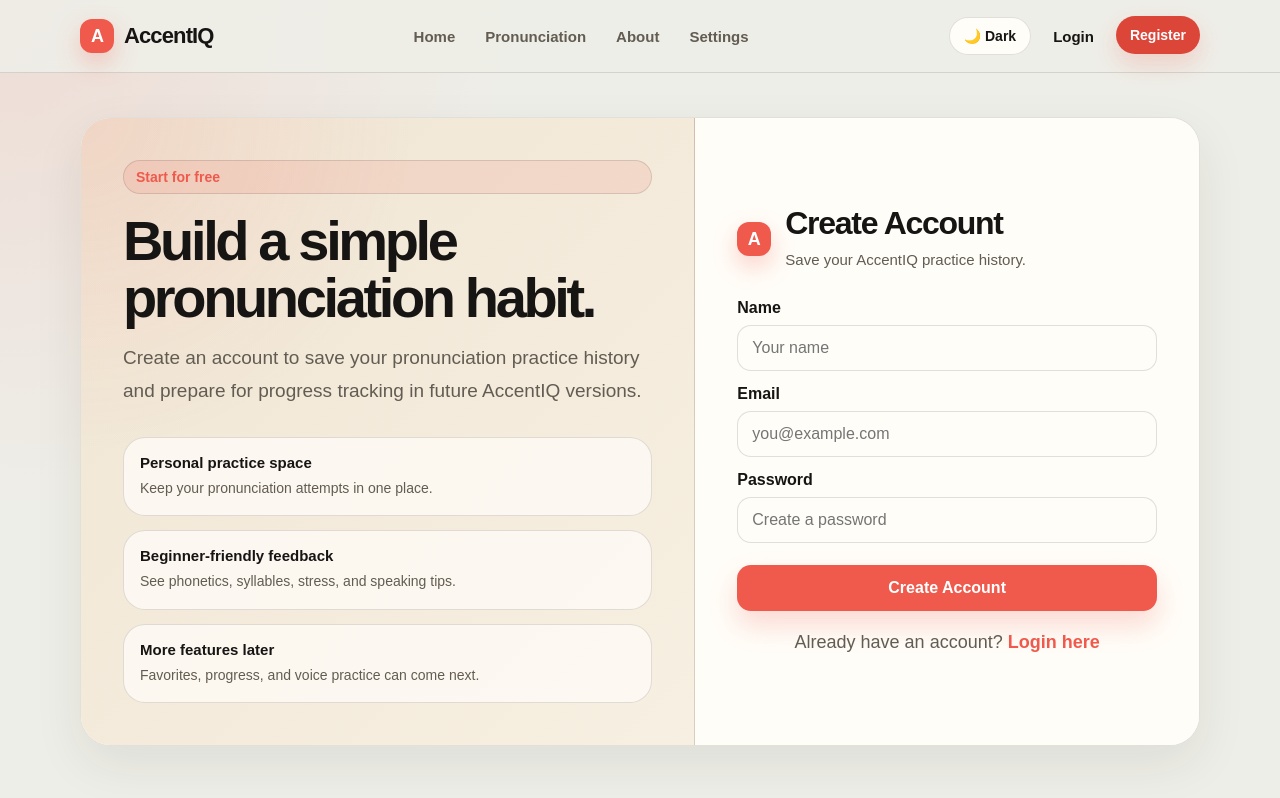
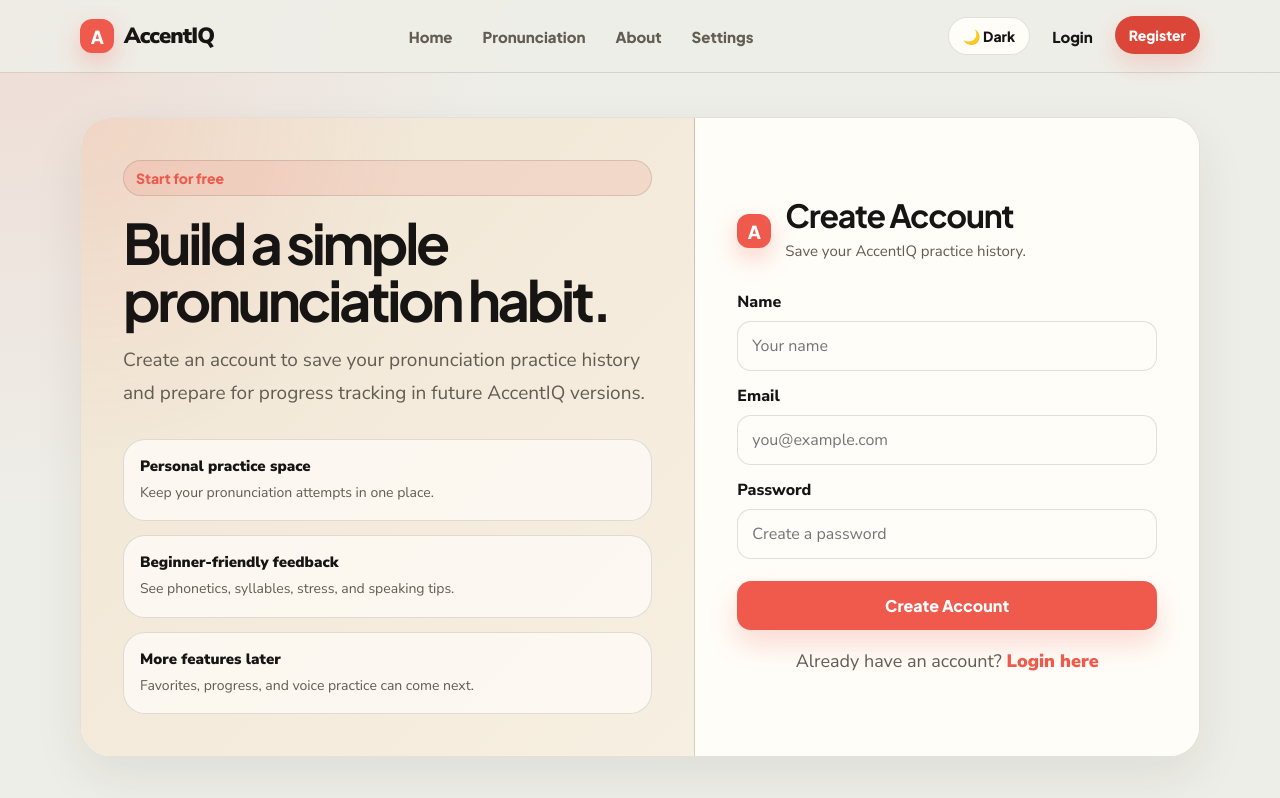
Before and after one commit to sopnendudutta/accent-iq, a React (Vite) app in the folder client/: page /register in a window 1280 px wide. Shown: the top 798 px of the page. Built offline with nearby package versions, Linux system fonts and the light colour scheme; no server answers.

Commit message:
Fix: better UI/UX

```diff
--- a/client/src/index.css
+++ b/client/src/index.css
@@ -1,4 +1,8 @@
+@import url("https://fonts.googleapis.com/css2?family=Nunito+Sans:wght@400;500;600;700;800;900&family=Plus+Jakarta+Sans:wght@500;600;700;800&display=swap");
+
 :root {
+  --font-body: "Nunito Sans", Arial, Helvetica, sans-serif;
+  --font-heading: "Plus Jakarta Sans", Arial, Helvetica, sans-serif;
   color-scheme: light;
 
   --color-bg: #eeeee8;
@@ -83,7 +87,7 @@ html {
 
 body {
   margin: 0;
-  font-family: Arial, Helvetica, sans-serif;
+  font-family: var(--font-body);
   background:
     radial-gradient(circle at top left, var(--color-coral-soft), transparent 34%),
     var(--color-bg);
@@ -1138,6 +1142,34 @@ select:focus-visible {
   }
 }
 
+/* Typography */
+
+h1,
+h2,
+h3,
+.navbar-logo a,
+.logo-mark,
+button,
+.primary-cta,
+.secondary-cta,
+.nav-link,
+.nav-cta,
+.auth-status,
+.home-eyebrow,
+.result-label,
+.preview-badge,
+.accent-badge {
+  font-family: var(--font-heading);
+}
+
+p,
+span,
+input,
+textarea,
+select,
+li {
+  font-family: var(--font-body);
+}
 
 /* Responsive */
 
```
